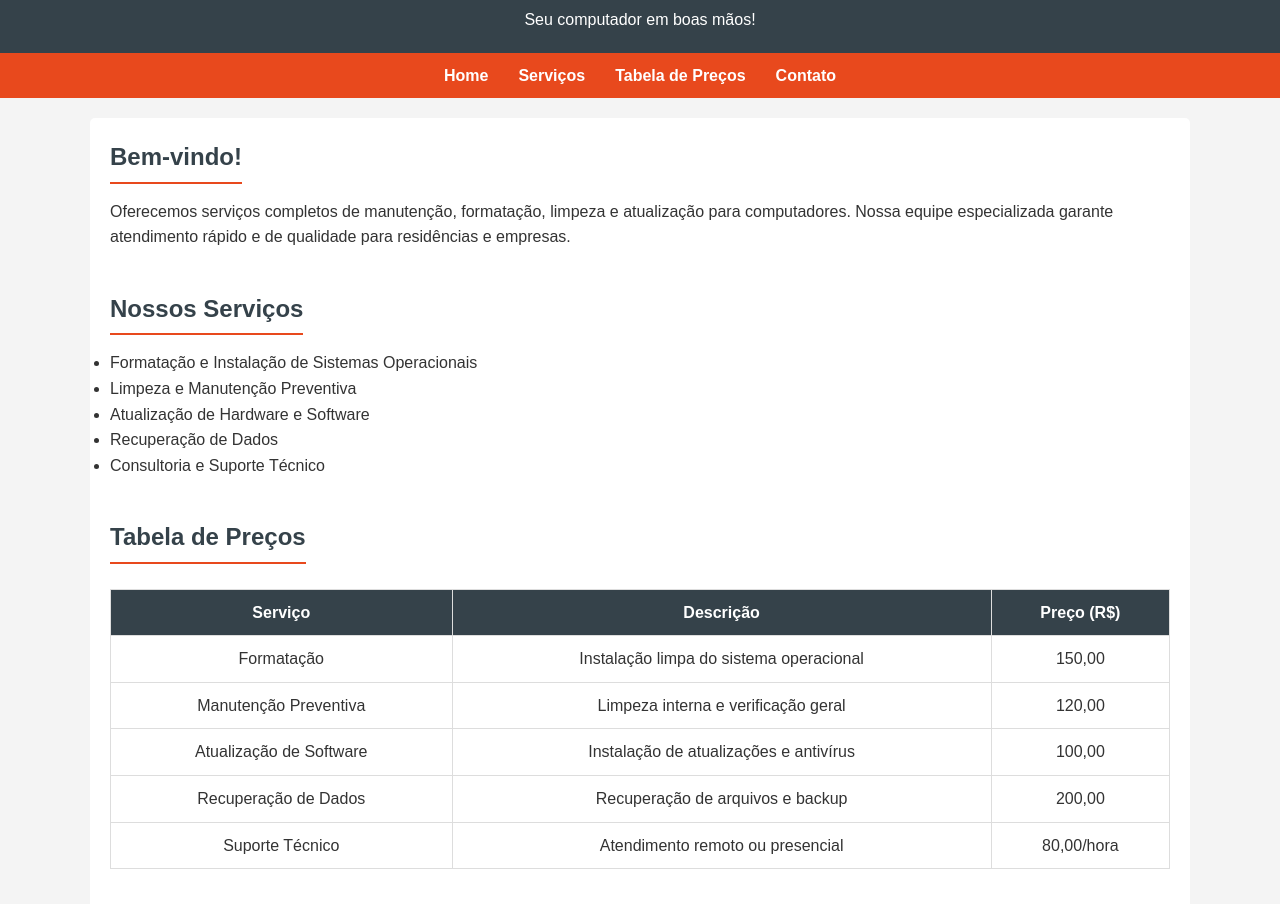
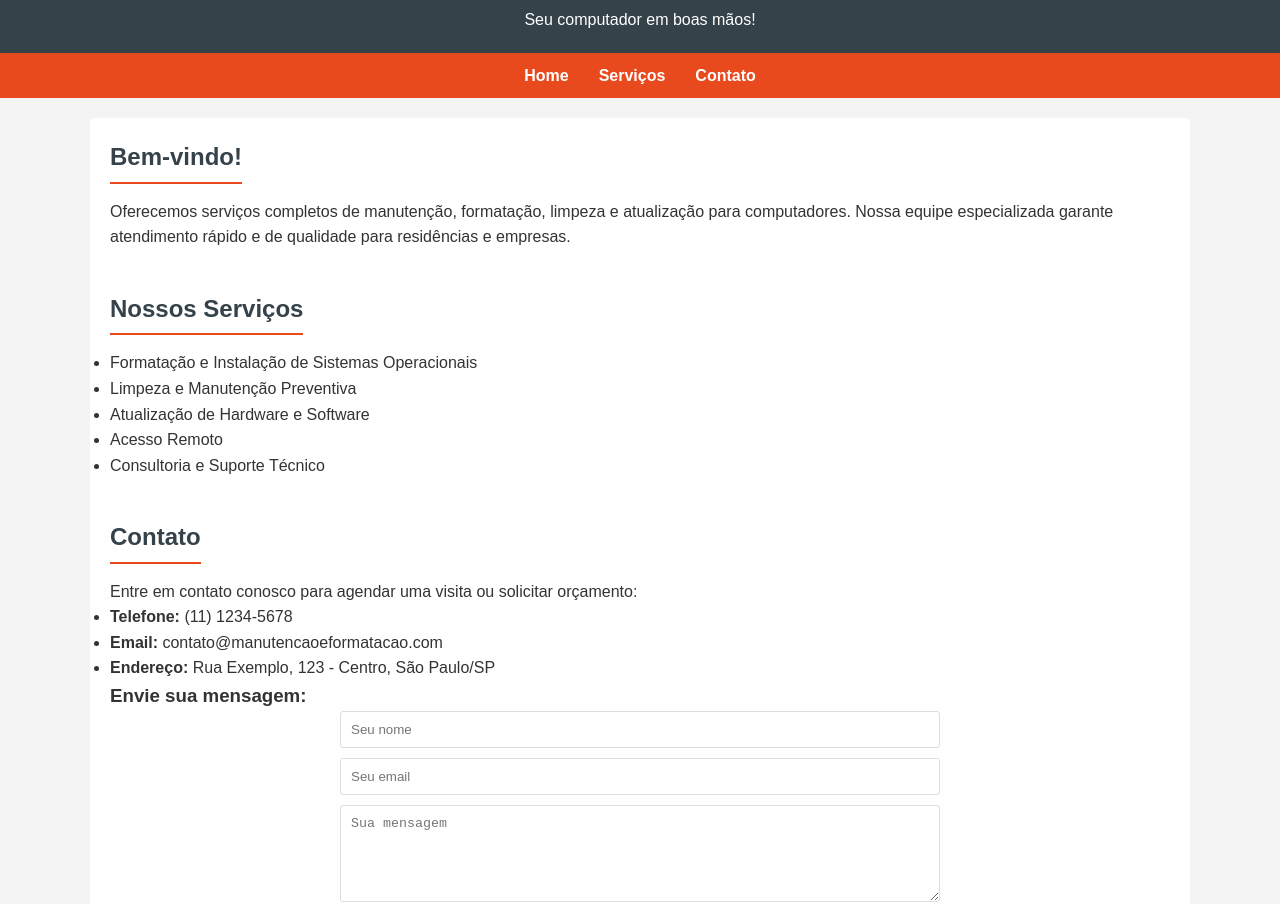
Before and after one commit to LonNaVy/LonNaVy.github.io, a plain HTML site: page index.html in a window 1280 px wide. Shown: the part 74-978 px from the top of the page. Drawn offline with Linux system fonts and the light colour scheme.

Commit message:
index.html

```diff
--- a/index.html
+++ b/index.html
@@ -3,7 +3,7 @@
 <head>
   <meta charset="UTF-8">
   <meta name="viewport" content="width=device-width, initial-scale=1">
-  <title>Manutenção e Formatação de Computadores</title>
+  <title>FoxieX Manutenção e Formatação de Computadores</title>
   <style>
     /* Reset básico */
     * {
@@ -139,7 +139,6 @@
     <ul>
       <li><a href="#home">Home</a></li>
       <li><a href="#servicos">Serviços</a></li>
-      <li><a href="#precos">Tabela de Preços</a></li>
       <li><a href="#contato">Contato</a></li>
     </ul>
   </nav>
@@ -159,50 +158,9 @@
         <li>Formatação e Instalação de Sistemas Operacionais</li>
         <li>Limpeza e Manutenção Preventiva</li>
         <li>Atualização de Hardware e Software</li>
-        <li>Recuperação de Dados</li>
+        <li>Acesso Remoto</li>
         <li>Consultoria e Suporte Técnico</li>
       </ul>
-    </section>
-
-    <!-- Seção Tabela de Preços -->
-    <section id="precos">
-      <h2>Tabela de Preços</h2>
-      <table>
-        <thead>
-          <tr>
-            <th>Serviço</th>
-            <th>Descrição</th>
-            <th>Preço (R$)</th>
-          </tr>
-        </thead>
-        <tbody>
-          <tr>
-            <td>Formatação</td>
-            <td>Instalação limpa do sistema operacional</td>
-            <td>150,00</td>
-          </tr>
-          <tr>
-            <td>Manutenção Preventiva</td>
-            <td>Limpeza interna e verificação geral</td>
-            <td>120,00</td>
-          </tr>
-          <tr>
-            <td>Atualização de Software</td>
-            <td>Instalação de atualizações e antivírus</td>
-            <td>100,00</td>
-          </tr>
-          <tr>
-            <td>Recuperação de Dados</td>
-            <td>Recuperação de arquivos e backup</td>
-            <td>200,00</td>
-          </tr>
-          <tr>
-            <td>Suporte Técnico</td>
-            <td>Atendimento remoto ou presencial</td>
-            <td>80,00/hora</td>
-          </tr>
-        </tbody>
-      </table>
     </section>
 
     <!-- Seção Contato -->
```
